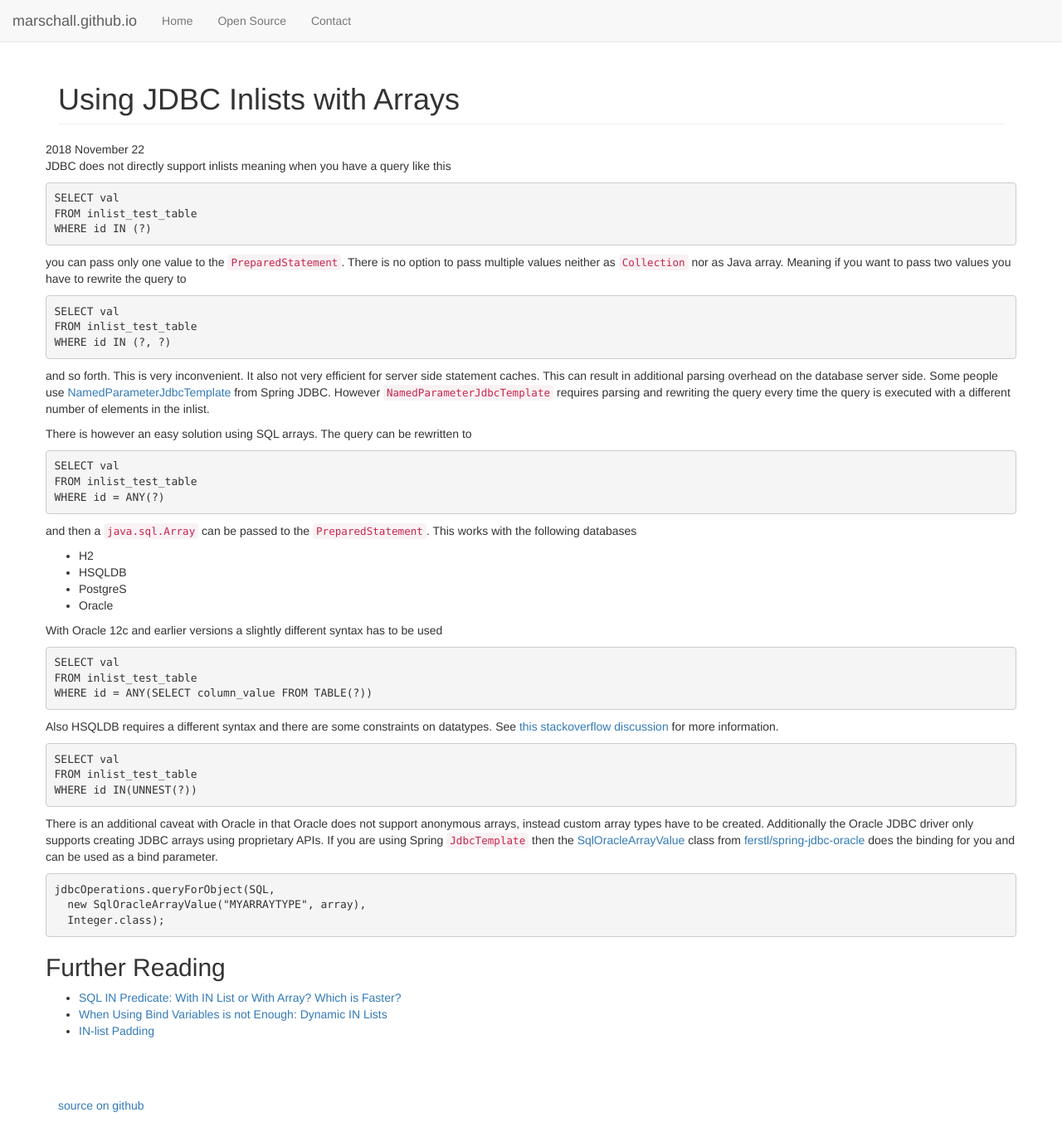
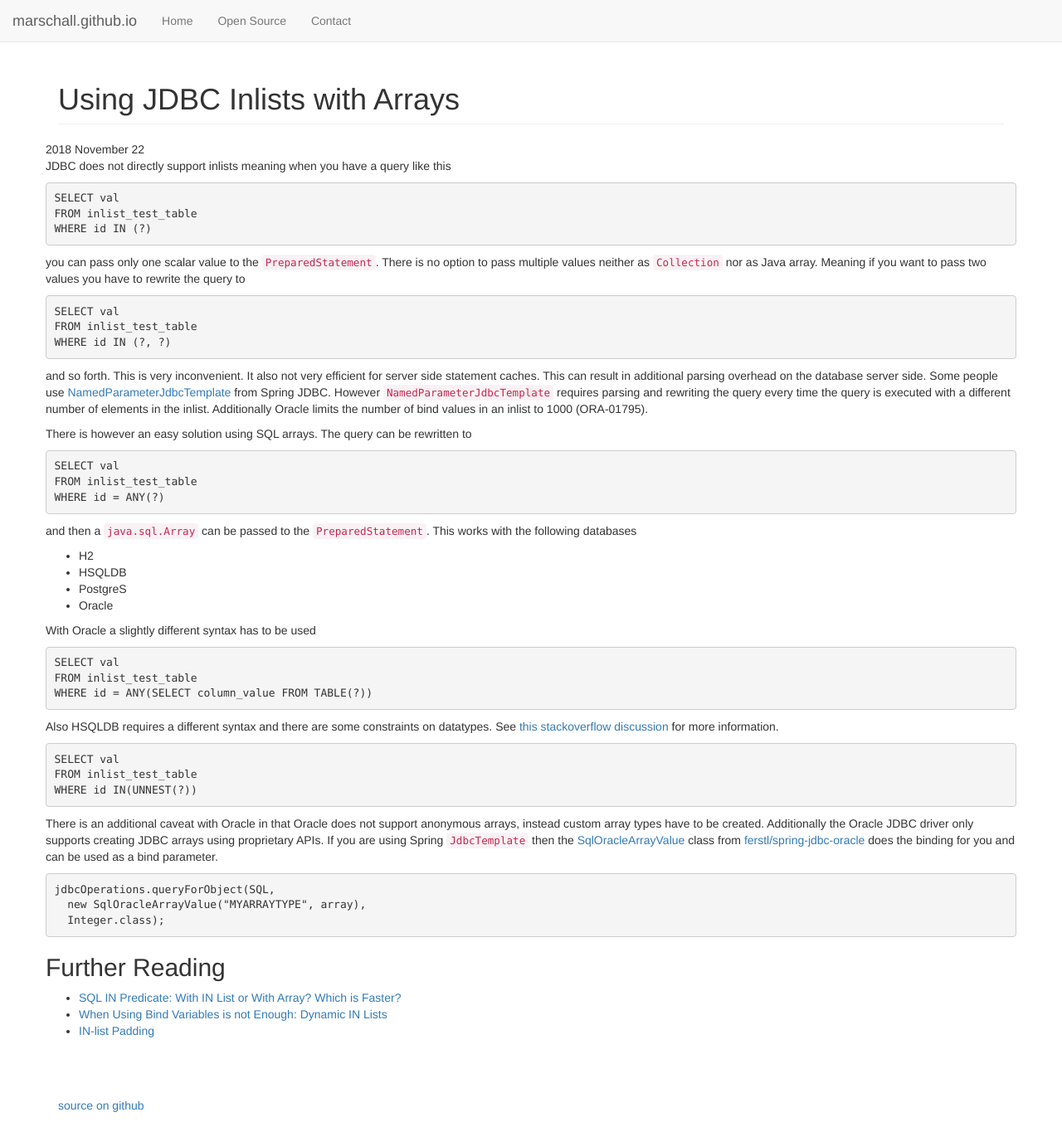
Before and after one commit to marschall/marschall.github.com, a Jekyll site: the page built from _posts/2018-11-22-jdbc-inlists.md, in a window 1280 px wide and 1353 px high. Shown: the whole window at 83% size. Built offline with Jekyll 4.4.1, drawn with Linux system fonts in a browser that asks for light colours.

Commit message:
tweaks to the inlist post

````diff
--- a/_posts/2018-11-22-jdbc-inlists.md
+++ b/_posts/2018-11-22-jdbc-inlists.md
@@ -11,14 +11,14 @@ FROM inlist_test_table
 WHERE id IN (?)
 ```
 
-you can pass only one value to the `PreparedStatement`. There is no option to pass multiple values neither as `Collection` nor as Java array. Meaning if you want to pass two values you have to rewrite the query to
+you can pass only one scalar value to the `PreparedStatement`. There is no option to pass multiple values neither as `Collection` nor as Java array. Meaning if you want to pass two values you have to rewrite the query to
 
 ```sql
 SELECT val
 FROM inlist_test_table
 WHERE id IN (?, ?)
 ```
-and so forth. This is very inconvenient. It also not very efficient for server side statement caches. This can result in additional parsing overhead on the database server side. Some people use [NamedParameterJdbcTemplate](https://docs.spring.io/spring/docs/current/javadoc-api/org/springframework/jdbc/core/namedparam/NamedParameterJdbcTemplate.html) from Spring JDBC. However `NamedParameterJdbcTemplate` requires parsing and rewriting the query every time the query is executed with a different number of elements in the inlist.
+and so forth. This is very inconvenient. It also not very efficient for server side statement caches. This can result in additional parsing overhead on the database server side. Some people use [NamedParameterJdbcTemplate](https://docs.spring.io/spring/docs/current/javadoc-api/org/springframework/jdbc/core/namedparam/NamedParameterJdbcTemplate.html) from Spring JDBC. However `NamedParameterJdbcTemplate` requires parsing and rewriting the query every time the query is executed with a different number of elements in the inlist. Additionally Oracle limits the number of bind values in an inlist to 1000 (ORA-01795).
 
 There is however an easy solution using SQL arrays. The query can be rewritten to
 
@@ -35,7 +35,7 @@ and then a `java.sql.Array` can be passed to the `PreparedStatement`. This works
 * PostgreS
 * Oracle
 
-With Oracle 12c and earlier versions a slightly different syntax has to be used
+With Oracle a slightly different syntax has to be used
 
 
 ```sql
````
